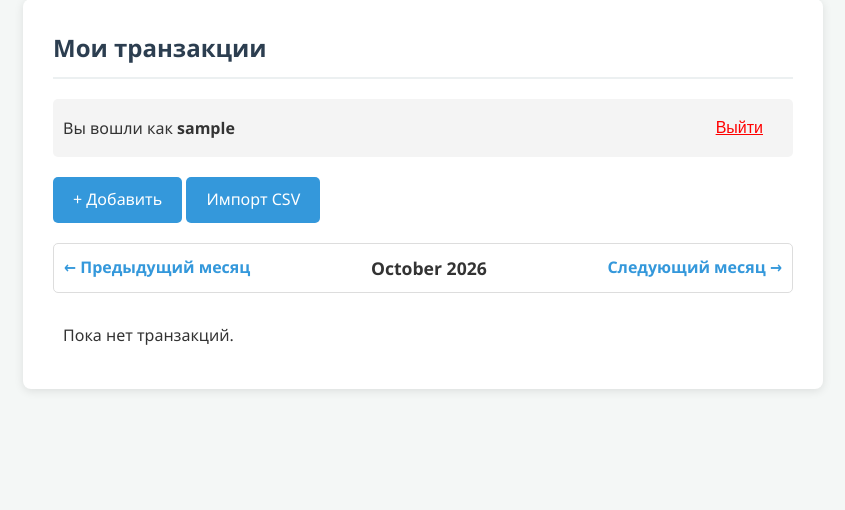
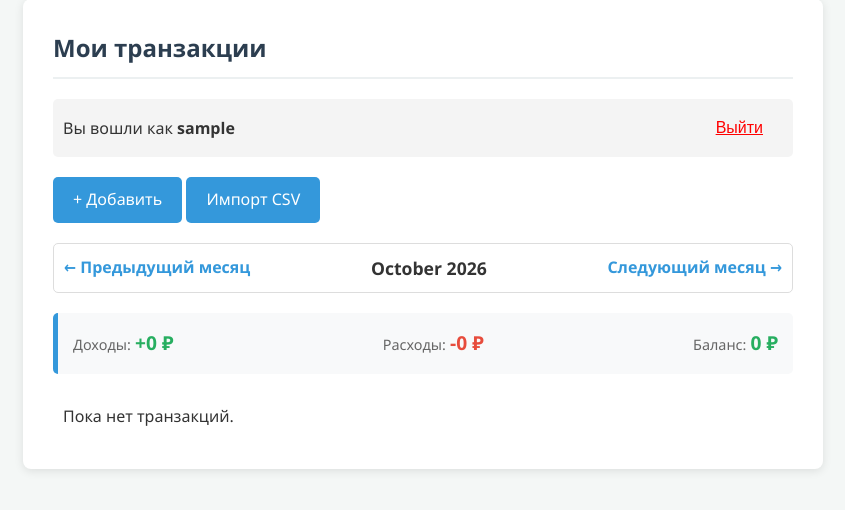
Before and after one commit to mr-sim3003/finance-tracker, a Django app: a page that uses templates/tracker/transaction_list.html in a window 1280 px wide. Shown: the part 21-531 px from the top of the page, without its empty margins (217-1062 px from the left). Run offline with Django 5.2, Linux system fonts and the light colour scheme; the visitor is signed in with stand-in values (Sample User, id 1); data that the repository does not hold is empty; parts of the project's set-up code (start-up, migrations or seed data) failed here and were passed over.

Commit message:
feat: add monthly income/expense totals and fix pagination layout

```diff
--- a/templates/tracker/transaction_list.html
+++ b/templates/tracker/transaction_list.html
@@ -29,6 +29,22 @@
             <a href="?month={{ prev_month }}" style="text-decoration: none; color: #3498db; font-weight: bold;">← Предыдущий месяц</a>
             <span style="font-weight: bold; font-size: 1.1em;">{{ month_name }}</span>
             <a href="?month={{ next_month }}" style="text-decoration: none; color: #3498db; font-weight: bold;">Следующий месяц →</a>
+        </div>
+                <div style="display: flex; justify-content: space-between; background-color: #f8f9fa; padding: 15px; border-radius: 5px; margin-bottom: 20px; border-left: 5px solid #3498db;">
+            <div>
+                <span style="color: #666; font-size: 0.9em;">Доходы:</span>
+                <strong style="color: #27ae60; font-size: 1.2em;">+{{ total_income }} ₽</strong>
+            </div>
+            <div>
+                <span style="color: #666; font-size: 0.9em;">Расходы:</span>
+                <strong style="color: #e74c3c; font-size: 1.2em;">-{{ total_expense }} ₽</strong>
+            </div>
+            <div>
+                <span style="color: #666; font-size: 0.9em;">Баланс:</span>
+                <strong style="color: {% if balance >= 0 %}#27ae60{% else %}#e74c3c{% endif %}; font-size: 1.2em;">
+                    {{ balance }} ₽
+                </strong>
+            </div>
         </div>
         <ul>
             {% for t in transactions %}
--- a/tracker/views.py
+++ b/tracker/views.py
@@ -6,6 +6,7 @@ from django.contrib import messages
 from django.contrib.auth.decorators import login_required
 from django.contrib.auth.mixins import LoginRequiredMixin
 from django.core.files.storage import default_storage
+from django.db.models import Sum
 from django.shortcuts import redirect, render
 from django.urls import reverse_lazy
 from django.views.generic import DeleteView, ListView, UpdateView
@@ -86,7 +87,7 @@ class TransactionListView(LoginRequiredMixin, ListView):
     model = Transaction
     template_name = 'tracker/transaction_list.html'
     context_object_name = 'transactions'
-    paginate_by = 100  # Пагинация внутри месяца
+    paginate_by = 15  # Пагинация внутри месяца
 
     def get_queryset(self):
         # 1. Определяем, за какой месяц показывать данные
@@ -119,11 +120,28 @@ class TransactionListView(LoginRequiredMixin, ListView):
         context['current_month'] = self.current_month
         context['month_name'] = self.current_month.strftime('%B %Y')
 
-        # Используем relativedelta для надежного сдвига по месяцам
         prev_month_date = self.first_day - relativedelta(months=1)
         next_month_date = self.first_day + relativedelta(months=1)
 
         context['prev_month'] = prev_month_date.strftime('%Y-%m')
         context['next_month'] = next_month_date.strftime('%Y-%m')
 
+        # Подсчет сумм за месяц ---
+        # Берем все транзакции пользователя за этот месяц (без учета пагинации!)
+        month_transactions = Transaction.objects.filter(
+            owner=self.request.user,
+            date__gte=self.first_day,
+            date__lte=self.last_day
+        )
+
+        # Считаем сумму доходов (type='income')
+        income_sum = month_transactions.filter(type='income').aggregate(total=Sum('amount'))['total'] or 0
+
+        # Считаем сумму расходов (type='expense')
+        expense_sum = month_transactions.filter(type='expense').aggregate(total=Sum('amount'))['total'] or 0
+
+        context['total_income'] = income_sum
+        context['total_expense'] = expense_sum
+        context['balance'] = income_sum - expense_sum  # Баланс (доходы минус расходы)
+
         return context
```
Also changed, not shown: tracker/test_api.py (+21 -0 lines).
